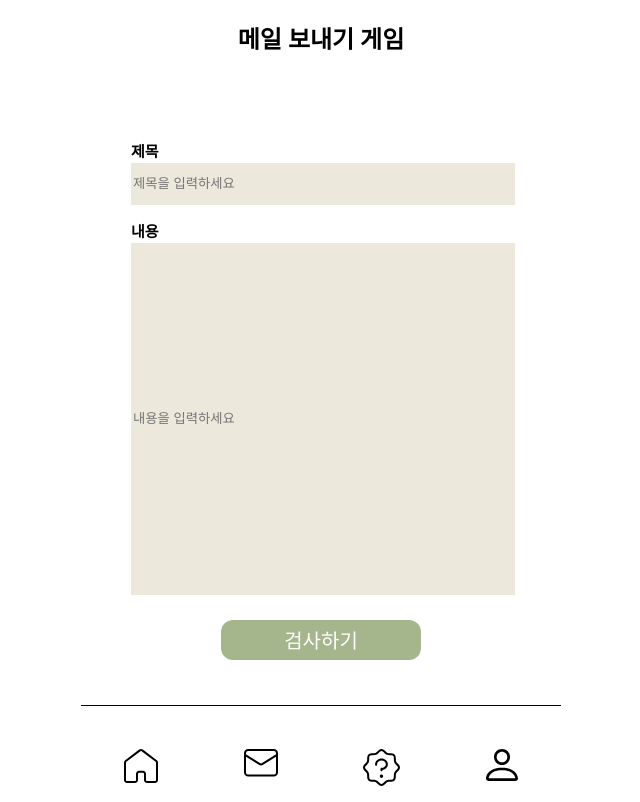
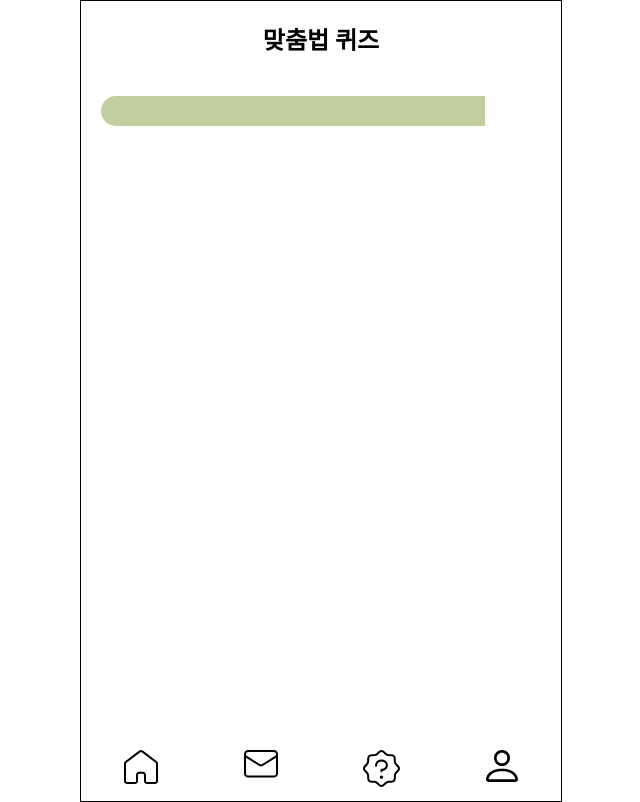
Before and after one commit to onesilver04/COKOTHON_2024, a React (Create React App) app: page /test in a window 1280 px wide. Shown: the whole page, without its empty margins (319-959 px from the left). Built offline with nearby package versions, Linux system fonts and the light colour scheme; the HTML template or start-up script is replaced by a standard one.

Commit message:
[FEAT]: temporary commit

```diff
--- a/src/App.css
+++ b/src/App.css
@@ -8,6 +8,7 @@
     width: auto;
     position: relative;
     word-break: keep-all;
+    border: solid black 1px;
 }
 
 body{
--- a/src/pages/Test/testPage.js
+++ b/src/pages/Test/testPage.js
@@ -1,10 +1,10 @@
 import React from "react";
-import EmailGame from "../EmailGame/EmailGame";
+import WordQuiz from "../WordQuiz/WordQuiz";
 
 const TestPage = () => {
   return (
     <div>
-      <EmailGame />
+      <WordQuiz />
     </div>
   );
 };
--- /dev/null
+++ b/src/pages/WordQuiz/WordQuiz.js
@@ -0,0 +1,23 @@
+import styled from "styled-components";
+import './quizCss.css';
+import Footer from '../../components/Footer';
+import Header from '../../components/Header';
+
+const ProgressBar = styled.div`
+  width: 80%; /* 경험치 진행 상황에 따라 변경 (예: 60%) */
+  height: 30px;
+  border-radius: 30px 0 0 30px;
+  background-color: #c1cfa0;
+  margin: 20px;
+`;
+
+const WordQuiz = () => {
+  return (
+    <div className="WordQuizPage">
+      <Header title="맞춤법 퀴즈" />
+      <ProgressBar />
+      <Footer />
+    </div>
+  );
+};
+export default WordQuiz;
```
Also changed, not shown: src/pages/WordQuiz/quizCss.css (added).
